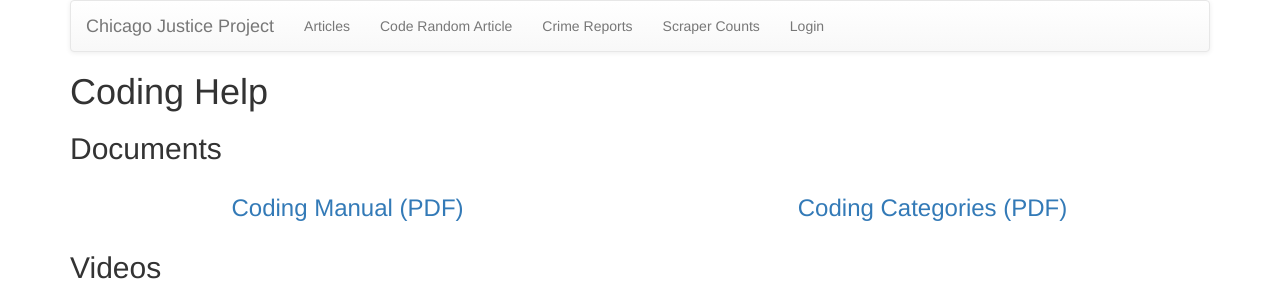
After one commit to chicago-justice-project/chicago-justice, a Django app: template cjp/templates/newsarticles/help.html in a window 1280 px wide. The commit adds this page. Shown: the top 291 px of the page. Run offline with Django 3.2, Linux system fonts and the light colour scheme; the template is opened without the code that fills it, so the values that code supplies are empty; some libraries are stand-ins or nearby versions.

Commit message:
Add help page

```diff
--- a/cjp/cjp/urls.py
+++ b/cjp/cjp/urls.py
@@ -34,6 +34,7 @@ urlpatterns = [
     url(r'^articles/(\d+)/$', newsarticles.views.view_article, name='view-article'),
     url(r'^articles/(\d+)/updatecoding/$', newsarticles.views.code_article, name='code-article'),
     url(r'^articles/coderandom/$', newsarticles.views.random_article, name='random-article'),
+    url(r'^articles/help/$', newsarticles.views.help, name='help'),
 
     # crime reports
     url(r'^crimereports/$', crimedata.views.crimeReportList, name='mainCrimeReportView'),
--- a/cjp/newsarticles/views.py
+++ b/cjp/newsarticles/views.py
@@ -222,3 +222,6 @@ def random_article(request):
     selected_pk = random.sample(uncoded_article_pks, 1)[0]
 
     return HttpResponseRedirect(reverse('code-article', args=(selected_pk,)))
+
+def help(request):
+    return render(request, 'newsarticles/help.html', {})
--- a/cjp/templates/common/base.html
+++ b/cjp/templates/common/base.html
@@ -45,6 +45,9 @@
                 <li><a href="{% url 'userManageView' %}">Manage Users</a></li>
                 {% endif %}
             </ul>
+            {% if user.is_authenticated %}
+            <p class="navbar-text navbar-right"><a class="navbar-link" href="{% url 'help' %}" target="_blank">Help</a></p>
+            {% endif %}
           </div><!-- /.navbar-collapse-->
         </div><!-- /.container-fluid-->
       </nav>
--- /dev/null
+++ b/cjp/templates/newsarticles/help.html
@@ -0,0 +1,28 @@
+{% extends "common/base.html" %}
+{% load static from staticfiles %}
+
+{% block title %}
+Coding Help
+{% endblock %}
+
+{% block content %}
+<h2>Documents</h2>
+<div class="row">
+  <div class="col-sm-12 col-md-6">
+    <h3 class="text-center"><a href="{% static "media/Coding_Manual_v032812.pdf" %}">Coding Manual (PDF)</a></h3>
+  </div>
+  <div class="col-sm-12 col-md-6">
+    <h3 class="text-center"><a href="{% static "media/CJP_Categories_for_Coding_v032112.pdf" %}">Coding Categories (PDF)</a></h3>
+  </div>
+</div>
+
+<h2>Videos</h2>
+<div class="row">
+  <div class="col-sm-12 col-md-6">
+    <iframe width="480" height="293" src="https://www.youtube.com/embed/QTDsHU9ZfI4" frameborder="0" allowfullscreen></iframe>
+  </div>
+  <div class="col-sm-12 col-md-6">
+    <iframe width="480" height="293" src="https://www.youtube.com/embed/Xp6MiKPTX6I" frameborder="0" allowfullscreen></iframe>
+  </div>
+</div>
+{% endblock %}
```
Also changed, not shown: 2 other files.
